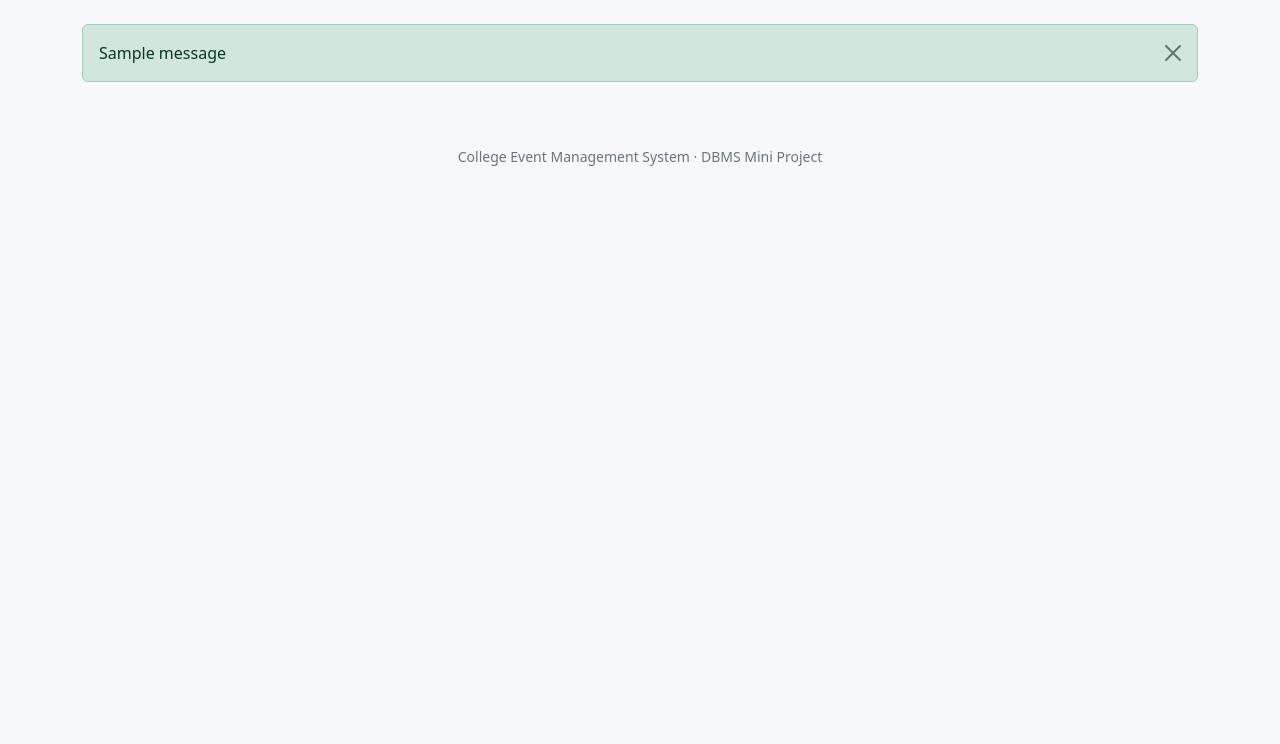
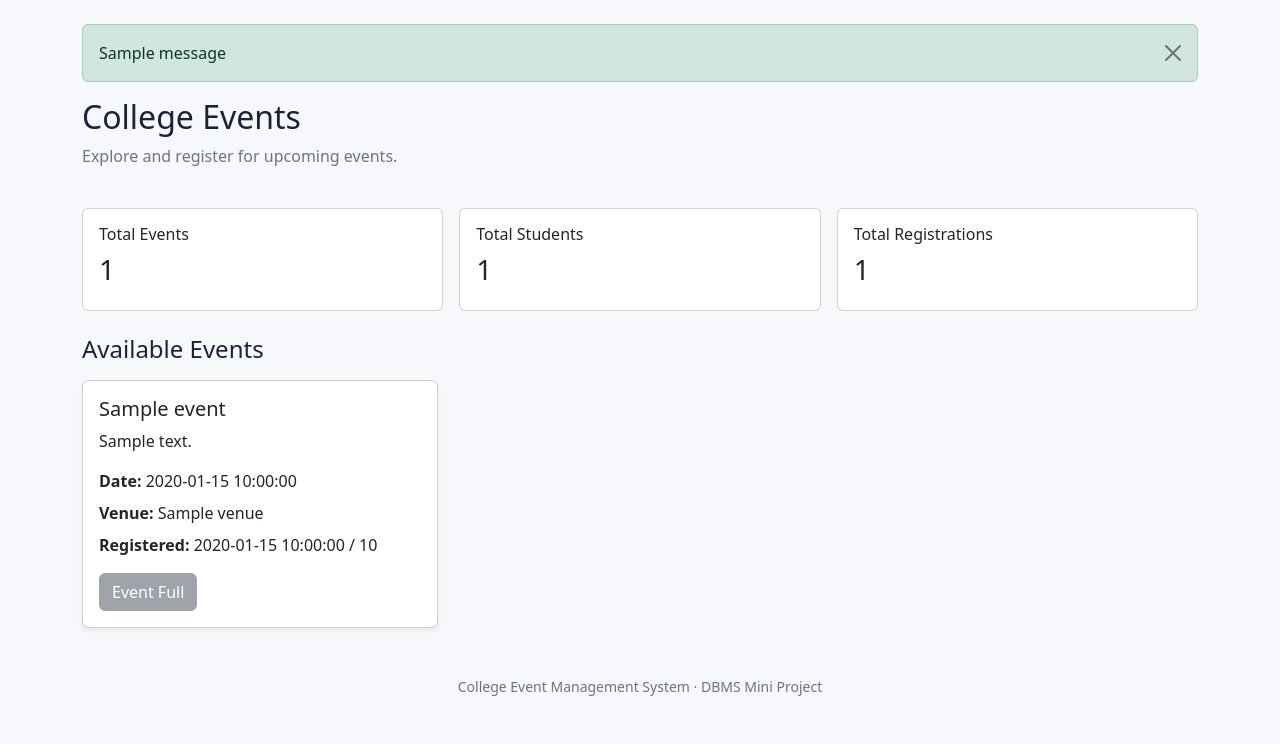
Before and after one commit to darshanagavade6829-dot/College-Event-Management-System, a Flask app: template templates/index.html in a window 1280 px wide. Shown: the part 56-800 px from the top of the page. Run offline with Flask 3, Linux system fonts and the light colour scheme; the template is opened without the code that fills it: most values are stand-ins (such as "Sample title", 1, 10 or a date in 2020); one stand-in notice (Sample message) is shown.

Commit message:
Enhance events page with statistics and layout
Added event statistics and improved event display section.

```diff
--- a/templates/index.html
+++ b/templates/index.html
@@ -1,36 +1,73 @@
-<!doctype html>
-<html lang="en">
-<head>
-  <meta charset="utf-8">
-  <meta name="viewport" content="width=device-width, initial-scale=1">
-  <title>{% block title %}CEMS{% endblock %} | College Event Management</title>
-  <link href="https://cdn.jsdelivr.net/npm/bootstrap@5.3.3/dist/css/bootstrap.min.css" rel="stylesheet">
-  <link rel="stylesheet" href="{{ url_for('static', filename='style.css') }}">
-</head>
-<body>
-<nav class="navbar navbar-expand-lg navbar-dark app-nav">
-  <div class="container">
-    <a class="navbar-brand fw-bold" href="{{ url_for('index') }}">🎓 CEMS</a>
-    <div class="navbar-nav ms-auto flex-row gap-3">
-      <a class="nav-link" href="{{ url_for('index') }}">Events</a>
-      <a class="nav-link" href="{{ url_for('registrations') }}">Registrations</a>
-      <a class="nav-link" href="{{ url_for('results') }}">Results</a>
+
+{% extends "base.html" %}
+
+{% block title %}Events{% endblock %}
+
+{% block content %}
+<div class="d-flex justify-content-between align-items-center mb-4">
+    <div>
+        <h2>College Events</h2>
+        <p class="text-secondary">Explore and register for upcoming events.</p>
     </div>
-  </div>
-</nav>
-<main class="container py-4">
-  {% with messages = get_flashed_messages(with_categories=true) %}
-    {% if messages %}
-      {% for category, message in messages %}
-        <div class="alert {{ 'alert-success' if category == 'success' else 'alert-warning' }} alert-dismissible fade show">
-          {{ message }} <button type="button" class="btn-close" data-bs-dismiss="alert"></button>
+</div>
+
+<div class="row g-3 mb-4">
+    <div class="col-md-4">
+        <div class="card p-3 h-100">
+            <h6>Total Events</h6>
+            <h3>{{ event_count }}</h3>
         </div>
-      {% endfor %}
-    {% endif %}
-  {% endwith %}
-  {% block content %}{% endblock %}
-</main>
-<footer class="text-center py-4 text-secondary small">College Event Management System · DBMS Mini Project</footer>
-<script src="https://cdn.jsdelivr.net/npm/bootstrap@5.3.3/dist/js/bootstrap.bundle.min.js"></script>
-</body>
-</html>
+    </div>
+    <div class="col-md-4">
+        <div class="card p-3 h-100">
+            <h6>Total Students</h6>
+            <h3>{{ student_count }}</h3>
+        </div>
+    </div>
+    <div class="col-md-4">
+        <div class="card p-3 h-100">
+            <h6>Total Registrations</h6>
+            <h3>{{ registration_count }}</h3>
+        </div>
+    </div>
+</div>
+
+<h4 class="mb-3">Available Events</h4>
+
+{% if events %}
+<div class="row g-4">
+    {% for event in events %}
+    <div class="col-md-6 col-lg-4">
+        <div class="card h-100 shadow-sm">
+            <div class="card-body">
+                <h5 class="card-title">{{ event.title }}</h5>
+                <p class="card-text">
+                    {{ event.description or 'No description available.' }}
+                </p>
+                <p class="mb-2">
+                    <strong>Date:</strong> {{ event.event_date }}
+                </p>
+                <p class="mb-2">
+                    <strong>Venue:</strong> {{ event.venue }}
+                </p>
+                <p class="mb-3">
+                    <strong>Registered:</strong>
+                    {{ event.registered_count }} / {{ event.capacity }}
+                </p>
+                {% if event.registered_count < event.capacity %}
+                <a href="{{ url_for('register', event_id=event.event_id) }}"
+                   class="btn btn-primary">Register Now</a>
+                {% else %}
+                <button class="btn btn-secondary" disabled>Event Full</button>
+                {% endif %}
+            </div>
+        </div>
+    </div>
+    {% endfor %}
+</div>
+{% else %}
+<div class="alert alert-info">
+    No events available yet. Please add an event to display it here.
+</div>
+{% endif %}
+{% endblock %}
```
